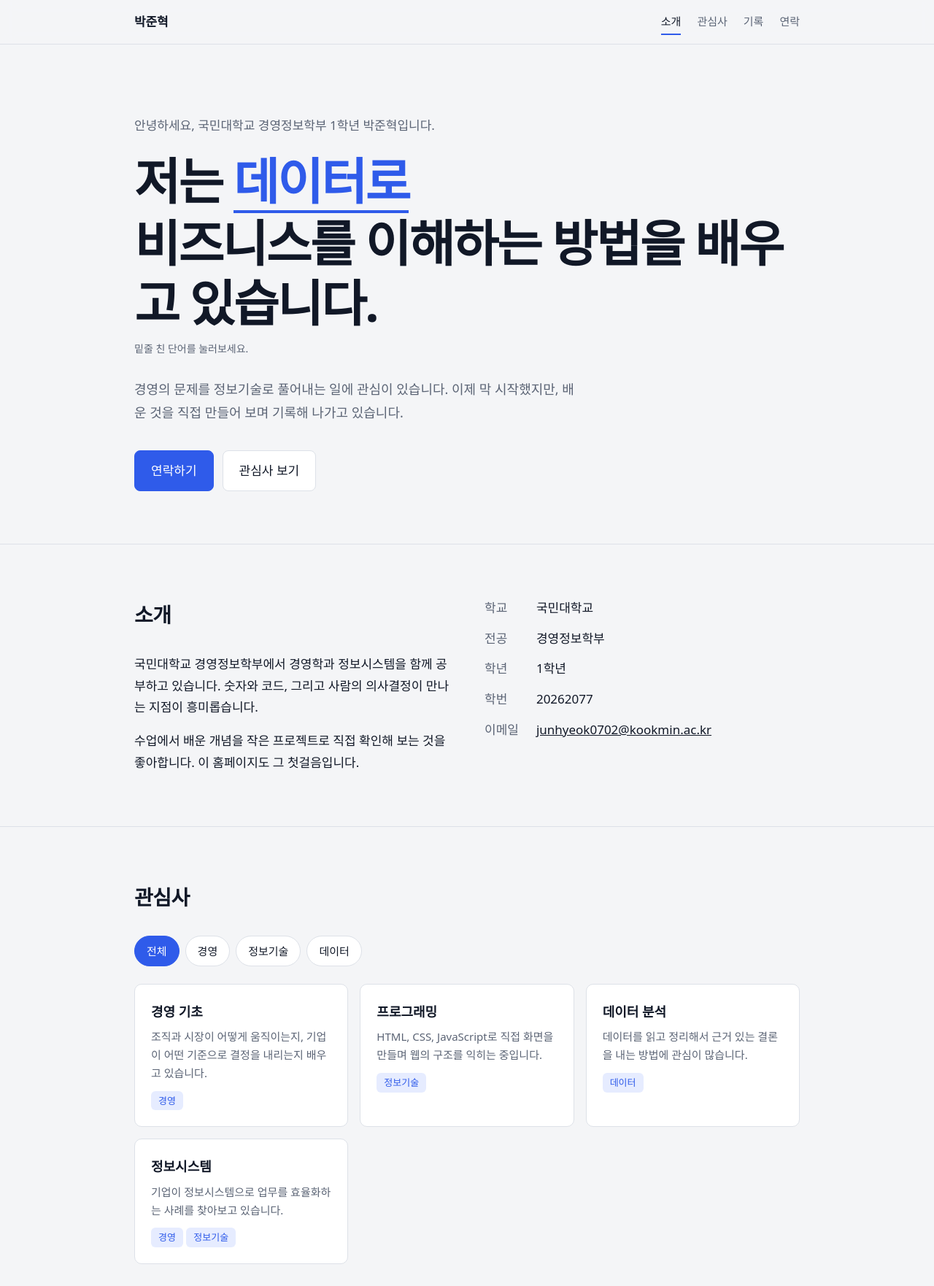
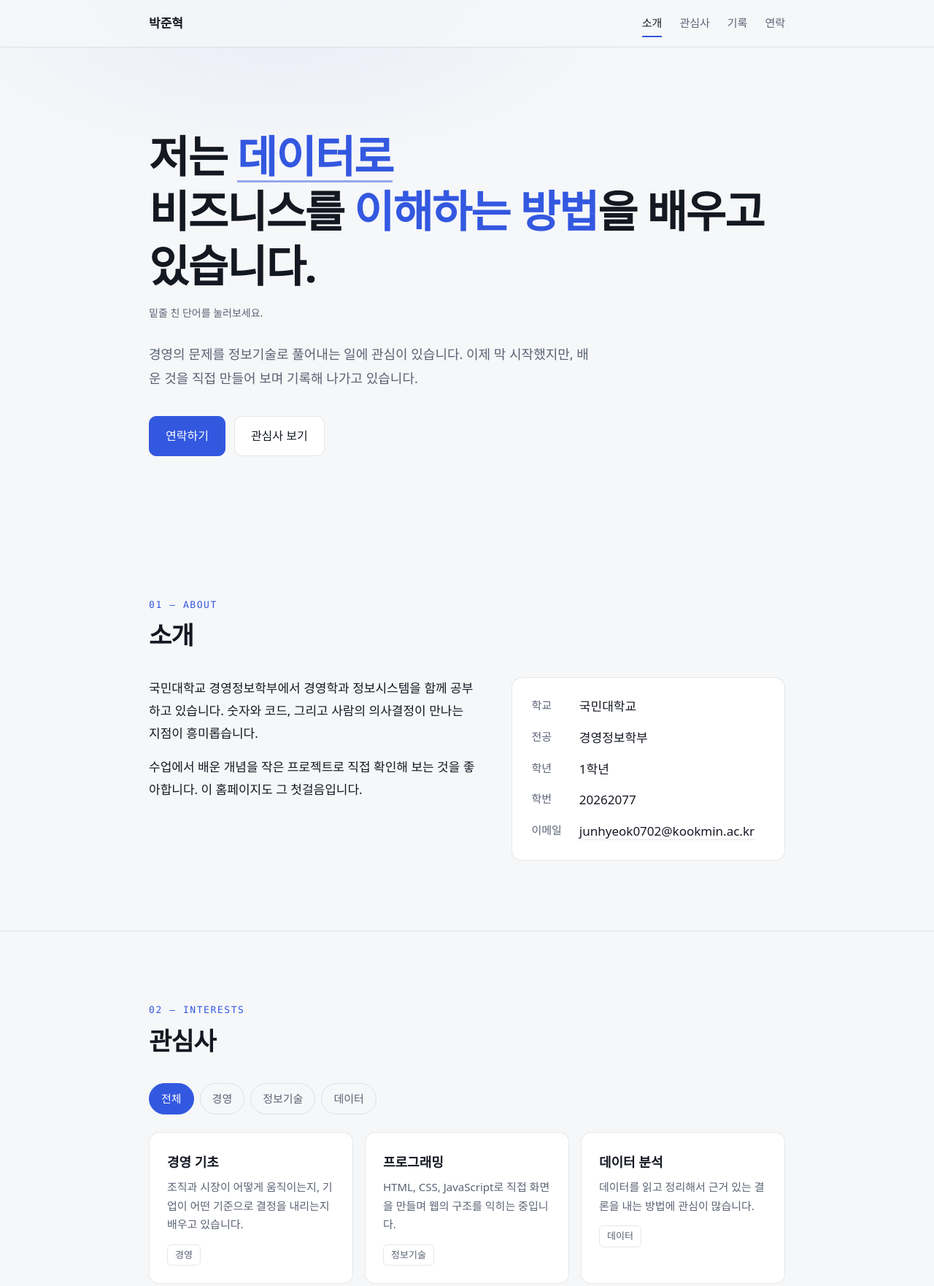
Before and after one commit to junhyeok0702/junhyeok0702.github.io, a plain HTML site: page index.html in a window 1280 px wide. Shown: the top 1762 px of the page at 73% size. Drawn offline with Linux system fonts and the light colour scheme; a web font is replaced by a local one.

Commit message:
Redesign homepage with light/dark themes
Cleaner layout, single blue accent, and automatic light/dark theme based on the system setting (prefers-color-scheme).

```diff
--- a/index.html
+++ b/index.html
@@ -7,87 +7,411 @@
 <meta name="description" content="국민대학교 경영정보학부 1학년 박준혁의 개인 홈페이지">
 <link rel="preconnect" href="https://fonts.googleapis.com">
 <link rel="preconnect" href="https://fonts.gstatic.com" crossorigin>
-<link href="https://fonts.googleapis.com/css2?family=IBM+Plex+Sans+KR:wght@300;400;500;700&display=swap" rel="stylesheet">
+<link href="https://fonts.googleapis.com/css2?family=IBM+Plex+Sans+KR:wght@300;400;500;600;700&display=swap" rel="stylesheet">
 <style>
-:root{
-  --bg:#f4f5f7; --surface:#ffffff; --ink:#111827; --muted:#5b6475;
-  --line:#dde1e8; --accent:#2f5bea; --accent-ink:#ffffff; --tint:#e6ecff;
+/* ===== 디자인 토큰 ===== */
+/* 기본값: 화이트 톤 */
+:root {
+  color-scheme: light dark;  /* 스크롤바·폼 요소도 테마에 맞춤 */
+  --bg: #f6f7f9;             /* 배경 */
+  --surface: #ffffff;        /* 카드/패널 */
+  --ink: #141821;            /* 본문 글자 */
+  --muted: #5a6273;          /* 보조 글자 */
+  --line: rgba(20, 24, 33, .1);
+  --accent: #3358e0;         /* 단일 액센트 (밝은 배경에서 대비가 충분한 블루) */
+  --accent-ink: #ffffff;     /* 액센트 위에 올라가는 글자 */
+  --glow: 7%;                /* 상단 빛 세기 */
+  --header-h: 64px;
+  --mono: ui-monospace, "SFMono-Regular", Menlo, Consolas, monospace;
 }
-@media (prefers-color-scheme:dark){
-  :root{--bg:#0f1420;--surface:#171e2d;--ink:#eef1f7;--muted:#9aa4b8;--line:#28324a;--accent:#7c9bff;--accent-ink:#0f1420;--tint:#1f2a4a}
+
+/* 사용자 기기가 다크 모드면 다크 톤으로 전환 */
+@media (prefers-color-scheme: dark) {
+  :root {
+    --bg: #0d1017;
+    --surface: #141823;
+    --ink: #eceff5;
+    --muted: #a3abbd;
+    --line: rgba(255, 255, 255, .08);
+    --accent: #8ba4ff;
+    --accent-ink: #0d1017;
+    --glow: 9%;
   }
-*{box-sizing:border-box;margin:0;padding:0}
-html{scroll-behavior:smooth;scroll-padding-top:72px}
-body{font-family:"IBM Plex Sans KR",system-ui,sans-serif;background:var(--bg);color:var(--ink);line-height:1.75;font-size:17px;-webkit-font-smoothing:antialiased}
-a{color:inherit}
-:focus-visible{outline:3px solid var(--accent);outline-offset:3px;border-radius:4px}
-.wrap{max-width:960px;margin:0 auto;padding:0 24px}
+}
 
-/* header */
-header{position:sticky;top:0;z-index:10;background:color-mix(in srgb,var(--bg) 88%,transparent);backdrop-filter:blur(10px);border-bottom:1px solid var(--line)}
-header .wrap{display:flex;justify-content:space-between;align-items:center;height:60px}
-.logo{font-weight:700;text-decoration:none;letter-spacing:-.01em}
-nav{display:flex;gap:22px}
-nav a{text-decoration:none;color:var(--muted);font-size:15px;padding:4px 0;border-bottom:2px solid transparent;transition:color .2s,border-color .2s}
-nav a:hover,nav a.on{color:var(--ink);border-color:var(--accent)}
+/* ===== 기본 ===== */
+* { box-sizing: border-box; margin: 0; padding: 0; }
 
-/* hero */
-.hero{padding:96px 0 72px}
-.hero p.hi{color:var(--muted);margin-bottom:20px}
-.hero h1{font-size:clamp(34px,6.4vw,68px);line-height:1.2;font-weight:700;letter-spacing:-.035em;max-width:14em}
-.swap{display:inline-block;color:var(--accent);min-width:2.6em;border-bottom:4px solid var(--accent);cursor:pointer;background:none;border-top:0;border-left:0;border-right:0;font:inherit;letter-spacing:inherit}
-.swap span{display:inline-block;animation:in .45s ease}
-@keyframes in{from{opacity:0;transform:translateY(.35em)}to{opacity:1;transform:none}}
-.hero .lead{margin-top:28px;max-width:34em;color:var(--muted);font-size:18px}
-.hint{margin-top:10px;font-size:14px;color:var(--muted)}
-.cta{display:flex;gap:12px;margin-top:36px;flex-wrap:wrap}
-.btn{display:inline-block;padding:12px 22px;border-radius:8px;text-decoration:none;font-weight:500;border:1px solid var(--line);background:var(--surface);cursor:pointer;font:inherit;font-weight:500;color:var(--ink);transition:transform .15s}
-.btn:hover{transform:translateY(-2px)}
-.btn.primary{background:var(--accent);color:var(--accent-ink);border-color:var(--accent)}
+html {
+  scroll-behavior: smooth;
+  scroll-padding-top: calc(var(--header-h) + 16px);
+}
 
-/* sections */
-section{padding:72px 0;border-top:1px solid var(--line)}
-h2{font-size:28px;letter-spacing:-.02em;margin-bottom:28px}
-.about{display:grid;grid-template-columns:1fr 1fr;gap:48px}
-.about p+p{margin-top:16px}
-dl{display:grid;grid-template-columns:auto 1fr;gap:12px 24px;align-content:start}
-dt{color:var(--muted)}
-dd{font-weight:500}
+body {
+  font-family: "IBM Plex Sans KR", system-ui, sans-serif;
+  font-size: 17px;
+  line-height: 1.8;
+  color: var(--ink);
+  background: var(--bg);
+  -webkit-font-smoothing: antialiased;
+}
 
-/* interests */
-.filters{display:flex;gap:8px;flex-wrap:wrap;margin-bottom:24px}
-.chip{padding:7px 16px;border-radius:999px;border:1px solid var(--line);background:var(--surface);color:var(--ink);font:inherit;font-size:15px;cursor:pointer;transition:background .2s}
-.chip[aria-pressed="true"]{background:var(--accent);color:var(--accent-ink);border-color:var(--accent)}
-.items{display:grid;grid-template-columns:repeat(auto-fit,minmax(260px,1fr));gap:16px}
-.item{background:var(--surface);border:1px solid var(--line);border-radius:10px;padding:22px}
-.item h3{font-size:18px;margin-bottom:6px}
-.item p{color:var(--muted);font-size:15px;line-height:1.65}
-.item .tag{display:inline-block;margin-top:12px;padding:2px 10px;background:var(--tint);color:var(--accent);border-radius:6px;font-size:13px}
-.item[hidden]{display:none}
+/* 상단에만 아주 옅은 빛 한 겹 (움직이지 않음) */
+body::before {
+  content: "";
+  position: absolute;
+  inset: 0 0 auto 0;
+  height: 560px;
+  z-index: -1;
+  pointer-events: none;
+  background: radial-gradient(55% 60% at 30% 0%, color-mix(in srgb, var(--accent) var(--glow), transparent), transparent 70%);
+}
 
-/* timeline */
-.tl{list-style:none;border-left:2px solid var(--line);margin-left:6px}
-.tl li{position:relative;padding:0 0 28px 28px}
-.tl li::before{content:"";position:absolute;left:-7px;top:9px;width:12px;height:12px;border-radius:50%;background:var(--bg);border:2px solid var(--accent)}
-.tl li.now::before{background:var(--accent)}
-.tl time{color:var(--muted);font-size:14px}
-.tl strong{display:block;font-size:18px}
-.tl span{color:var(--muted);font-size:15px}
+a { color: inherit; }
 
-/* contact */
-.contact{text-align:left}
-.mail{font-size:clamp(20px,4.4vw,38px);font-weight:700;letter-spacing:-.02em;word-break:break-all;text-decoration:none;border-bottom:3px solid var(--accent)}
-.contact p{color:var(--muted);margin-bottom:20px}
-#toast{margin-left:12px;color:var(--accent);font-size:15px;opacity:0;transition:opacity .2s}
-#toast.show{opacity:1}
-footer{padding:32px 0 48px;color:var(--muted);font-size:14px;border-top:1px solid var(--line)}
+:focus-visible {
+  outline: 2px solid var(--accent);
+  outline-offset: 4px;
+  border-radius: 6px;
+}
 
-@media(max-width:720px){
-  .about{grid-template-columns:1fr;gap:32px}
-  nav{gap:14px}
-  .hero{padding:64px 0 48px}
+.wrap {
+  max-width: 920px;
+  margin: 0 auto;
+  padding: 0 24px;
 }
-@media(prefers-reduced-motion:reduce){*{animation:none!important;transition:none!important;scroll-behavior:auto!important}}
+
+/* ===== 헤더 ===== */
+header {
+  position: sticky;
+  top: 0;
+  z-index: 20;
+  background: color-mix(in srgb, var(--bg) 80%, transparent);
+  backdrop-filter: blur(12px);
+  border-bottom: 1px solid var(--line);
+}
+
+header .wrap {
+  display: flex;
+  justify-content: space-between;
+  align-items: center;
+  height: var(--header-h);
+}
+
+.logo {
+  font-weight: 700;
+  font-size: 17px;
+  text-decoration: none;
+}
+
+nav { display: flex; gap: 24px; }
+
+nav a {
+  font-size: 15px;
+  color: var(--muted);
+  text-decoration: none;
+  padding: 4px 0;
+  border-bottom: 2px solid transparent;
+  transition: color .2s, border-color .2s;
+}
+
+nav a:hover,
+nav a.on {
+  color: var(--ink);
+  border-color: var(--accent);
+}
+
+/* ===== 히어로 ===== */
+.hero { padding: 112px 0 96px; }
+
+.hero h1 {
+  font-size: clamp(34px, 6vw, 60px);
+  line-height: 1.25;
+  font-weight: 700;
+  letter-spacing: -.03em;
+  max-width: 15em;
+}
+
+.hero h1 .point { color: var(--accent); }
+
+/* 눌러서 바뀌는 단어 */
+.swap {
+  display: inline-block;
+  font: inherit;
+  letter-spacing: inherit;
+  color: var(--accent);
+  background: none;
+  border: 0;
+  border-bottom: 3px solid color-mix(in srgb, var(--accent) 50%, transparent);
+  line-height: 1.1;
+  cursor: pointer;
+}
+
+.swap span {
+  display: inline-block;
+  animation: rise .4s ease;
+}
+
+@keyframes rise {
+  from { opacity: 0; transform: translateY(.3em); }
+  to   { opacity: 1; transform: none; }
+}
+
+.hint {
+  margin-top: 14px;
+  font-size: 14px;
+  color: var(--muted);
+}
+
+.lead {
+  margin-top: 28px;
+  max-width: 34em;
+  font-size: 18px;
+  color: var(--muted);
+}
+
+.cta {
+  display: flex;
+  flex-wrap: wrap;
+  gap: 12px;
+  margin-top: 36px;
+}
+
+/* ===== 버튼 ===== */
+.btn {
+  display: inline-flex;
+  align-items: center;
+  padding: 12px 22px;
+  font: inherit;
+  font-size: 16px;
+  font-weight: 500;
+  color: var(--ink);
+  text-decoration: none;
+  background: var(--surface);
+  border: 1px solid var(--line);
+  border-radius: 10px;
+  cursor: pointer;
+  transition: border-color .2s, background .2s;
+}
+
+.btn:hover { border-color: color-mix(in srgb, var(--accent) 50%, var(--line)); }
+
+.btn.primary {
+  color: var(--accent-ink);
+  background: var(--accent);
+  border-color: var(--accent);
+}
+
+/* 호버 시 액센트를 글자색 쪽으로 살짝 섞어 톤만 바꾼다 (두 테마 공통) */
+.btn.primary:hover { background: color-mix(in srgb, var(--accent) 88%, var(--ink)); }
+
+/* ===== 섹션 공통 ===== */
+section { padding: 96px 0; }
+section + section { border-top: 1px solid var(--line); }
+
+.head { margin-bottom: 36px; }
+
+/* 섹션 번호 라벨 */
+.kicker {
+  display: block;
+  margin-bottom: 8px;
+  font-family: var(--mono);
+  font-size: 13px;
+  letter-spacing: .12em;
+  color: var(--accent);
+}
+
+h2 {
+  font-size: clamp(26px, 3.6vw, 34px);
+  letter-spacing: -.02em;
+  line-height: 1.3;
+}
+
+/* ===== 소개 ===== */
+.about {
+  display: grid;
+  grid-template-columns: 1.2fr 1fr;
+  gap: 48px;
+  align-items: start;
+}
+
+.about p { max-width: 34em; }
+.about p + p { margin-top: 16px; }
+
+.panel {
+  padding: 24px 26px;
+  background: var(--surface);
+  border: 1px solid var(--line);
+  border-radius: 14px;
+}
+
+dl {
+  display: grid;
+  grid-template-columns: auto 1fr;
+  gap: 12px 24px;
+}
+
+dt { font-size: 15px; color: var(--muted); }
+dd { font-weight: 500; word-break: break-all; }
+dd a { text-decoration: none; border-bottom: 1px solid var(--line); }
+dd a:hover { border-color: var(--accent); }
+
+/* ===== 관심사 ===== */
+.filters {
+  display: flex;
+  flex-wrap: wrap;
+  gap: 8px;
+  margin-bottom: 24px;
+}
+
+.chip {
+  padding: 7px 16px;
+  font: inherit;
+  font-size: 15px;
+  color: var(--muted);
+  background: transparent;
+  border: 1px solid var(--line);
+  border-radius: 999px;
+  cursor: pointer;
+  transition: color .2s, border-color .2s, background .2s;
+}
+
+.chip:hover { color: var(--ink); }
+
+.chip[aria-pressed="true"] {
+  color: var(--accent-ink);
+  background: var(--accent);
+  border-color: var(--accent);
+  font-weight: 500;
+}
+
+.items {
+  display: grid;
+  grid-template-columns: repeat(auto-fit, minmax(260px, 1fr));
+  gap: 16px;
+}
+
+.card {
+  padding: 24px;
+  background: var(--surface);
+  border: 1px solid var(--line);
+  border-radius: 14px;
+  transition: border-color .2s, transform .2s;
+}
+
+.card:hover {
+  border-color: color-mix(in srgb, var(--accent) 40%, var(--line));
+  transform: translateY(-2px);
+}
+
+.card[hidden] { display: none; }
+.card h3 { font-size: 18px; margin-bottom: 6px; }
+.card p { font-size: 15px; line-height: 1.7; color: var(--muted); }
+
+.tag {
+  display: inline-block;
+  margin: 14px 6px 0 0;
+  padding: 2px 10px;
+  font-size: 13px;
+  color: var(--muted);
+  border: 1px solid var(--line);
+  border-radius: 6px;
+}
+
+/* ===== 기록 (타임라인) ===== */
+.tl {
+  list-style: none;
+  margin-left: 6px;
+  border-left: 2px solid var(--line);
+}
+
+.tl li {
+  position: relative;
+  padding: 0 0 32px 28px;
+}
+
+.tl li:last-child { padding-bottom: 0; }
+
+.tl li::before {
+  content: "";
+  position: absolute;
+  left: -7px;
+  top: 9px;
+  width: 12px;
+  height: 12px;
+  border-radius: 50%;
+  background: var(--bg);
+  border: 2px solid var(--accent);
+}
+
+.tl li.now::before { background: var(--accent); }
+
+.tl time {
+  font-family: var(--mono);
+  font-size: 13px;
+  color: var(--muted);
+}
+
+.tl strong { display: block; font-size: 18px; }
+.tl span { font-size: 15px; color: var(--muted); }
+
+/* ===== 연락 ===== */
+.contact p {
+  margin-bottom: 20px;
+  color: var(--muted);
+}
+
+.mail {
+  font-size: clamp(20px, 4vw, 32px);
+  font-weight: 700;
+  letter-spacing: -.02em;
+  word-break: break-all;
+  text-decoration: none;
+  border-bottom: 2px solid color-mix(in srgb, var(--accent) 55%, transparent);
+}
+
+.mail:hover { border-color: var(--accent); }
+
+#toast {
+  margin-left: 12px;
+  font-size: 15px;
+  color: var(--accent);
+  opacity: 0;
+  transition: opacity .2s;
+}
+
+#toast.show { opacity: 1; }
+
+/* ===== 푸터 ===== */
+footer {
+  padding: 32px 0 48px;
+  font-size: 14px;
+  color: var(--muted);
+  border-top: 1px solid var(--line);
+}
+
+/* ===== 스크롤 진입 (짧고 가볍게) ===== */
+.reveal {
+  opacity: 0;
+  transform: translateY(12px);
+  transition: opacity .5s ease, transform .5s ease;
+}
+
+.reveal.in { opacity: 1; transform: none; }
+
+/* ===== 반응형 ===== */
+@media (max-width: 760px) {
+  .about { grid-template-columns: 1fr; gap: 28px; }
+  nav { gap: 16px; }
+  .hero { padding: 72px 0 64px; }
+  section { padding: 72px 0; }
+}
+
+/* 모션을 줄이고 싶은 사용자 배려 */
+@media (prefers-reduced-motion: reduce) {
+  * { animation: none !important; transition: none !important; scroll-behavior: auto !important; }
+  .reveal { opacity: 1; transform: none; }
+}
 </style>
 </head>
 <body>
@@ -107,8 +431,7 @@ footer{padding:32px 0 48px;color:var(--muted);font-size:14px;border-top:1px soli
 <main id="top">
   <div class="wrap">
     <div class="hero">
-      <p class="hi">안녕하세요, 국민대학교 경영정보학부 1학년 박준혁입니다.</p>
-      <h1>저는 <button class="swap" id="swap" aria-live="polite" title="눌러서 바꿔보세요"><span>데이터로</span></button><br>비즈니스를 이해하는 방법을 배우고 있습니다.</h1>
+      <h1>저는 <button class="swap" id="swap" aria-live="polite" title="눌러서 바꿔보세요"><span>데이터로</span></button><br>비즈니스를 <span class="point">이해하는 방법</span>을 배우고 있습니다.</h1>
       <p class="hint">밑줄 친 단어를 눌러보세요.</p>
       <p class="lead">경영의 문제를 정보기술로 풀어내는 일에 관심이 있습니다. 이제 막 시작했지만, 배운 것을 직접 만들어 보며 기록해 나가고 있습니다.</p>
       <div class="cta">
@@ -118,14 +441,19 @@ footer{padding:32px 0 48px;color:var(--muted);font-size:14px;border-top:1px soli
     </div>
   </div>
 
+  <!-- 01 소개 -->
   <section id="about">
-    <div class="wrap about">
+    <div class="wrap reveal">
+      <div class="head">
+        <span class="kicker">01 — ABOUT</span>
+        <h2>소개</h2>
+      </div>
+      <div class="about">
         <div>
-        <h2>소개</h2>
           <p>국민대학교 경영정보학부에서 경영학과 정보시스템을 함께 공부하고 있습니다. 숫자와 코드, 그리고 사람의 의사결정이 만나는 지점이 흥미롭습니다.</p>
           <p>수업에서 배운 개념을 작은 프로젝트로 직접 확인해 보는 것을 좋아합니다. 이 홈페이지도 그 첫걸음입니다.</p>
         </div>
-      <dl>
+        <dl class="panel">
           <dt>학교</dt><dd>국민대학교</dd>
           <dt>전공</dt><dd>경영정보학부</dd>
           <dt>학년</dt><dd>1학년</dd>
@@ -133,11 +461,16 @@ footer{padding:32px 0 48px;color:var(--muted);font-size:14px;border-top:1px soli
           <dt>이메일</dt><dd><a href="mailto:junhyeok0702@kookmin.ac.kr">junhyeok0702@kookmin.ac.kr</a></dd>
         </dl>
       </div>
+    </div>
   </section>
 
+  <!-- 02 관심사 -->
   <section id="interests">
-    <div class="wrap">
+    <div class="wrap reveal">
+      <div class="head">
+        <span class="kicker">02 — INTERESTS</span>
         <h2>관심사</h2>
+      </div>
       <div class="filters" role="group" aria-label="분야 필터">
         <button class="chip" data-f="all" aria-pressed="true">전체</button>
         <button class="chip" data-f="biz" aria-pressed="false">경영</button>
@@ -145,39 +478,64 @@ footer{padding:32px 0 48px;color:var(--muted);font-size:14px;border-top:1px soli
         <button class="chip" data-f="data" aria-pressed="false">데이터</button>
       </div>
       <div class="items">
-        <article class="item" data-c="biz"><h3>경영 기초</h3><p>조직과 시장이 어떻게 움직이는지, 기업이 어떤 기준으로 결정을 내리는지 배우고 있습니다.</p><span class="tag">경영</span></article>
-        <article class="item" data-c="it"><h3>프로그래밍</h3><p>HTML, CSS, JavaScript로 직접 화면을 만들며 웹의 구조를 익히는 중입니다.</p><span class="tag">정보기술</span></article>
-        <article class="item" data-c="data"><h3>데이터 분석</h3><p>데이터를 읽고 정리해서 근거 있는 결론을 내는 방법에 관심이 많습니다.</p><span class="tag">데이터</span></article>
-        <article class="item" data-c="it biz"><h3>정보시스템</h3><p>기업이 정보시스템으로 업무를 효율화하는 사례를 찾아보고 있습니다.</p><span class="tag">경영</span> <span class="tag">정보기술</span></article>
+        <article class="card" data-c="biz">
+          <h3>경영 기초</h3>
+          <p>조직과 시장이 어떻게 움직이는지, 기업이 어떤 기준으로 결정을 내리는지 배우고 있습니다.</p>
+          <span class="tag">경영</span>
+        </article>
+        <article class="card" data-c="it">
+          <h3>프로그래밍</h3>
+          <p>HTML, CSS, JavaScript로 직접 화면을 만들며 웹의 구조를 익히는 중입니다.</p>
+          <span class="tag">정보기술</span>
+        </article>
+        <article class="card" data-c="data">
+          <h3>데이터 분석</h3>
+          <p>데이터를 읽고 정리해서 근거 있는 결론을 내는 방법에 관심이 많습니다.</p>
+          <span class="tag">데이터</span>
+        </article>
+        <article class="card" data-c="it biz">
+          <h3>정보시스템</h3>
+          <p>기업이 정보시스템으로 업무를 효율화하는 사례를 찾아보고 있습니다.</p>
+          <span class="tag">정보기술</span><span class="tag">경영</span>
+        </article>
       </div>
     </div>
   </section>
 
+  <!-- 03 기록 -->
   <section id="timeline">
-    <div class="wrap">
+    <div class="wrap reveal">
+      <div class="head">
+        <span class="kicker">03 — TIMELINE</span>
         <h2>기록</h2>
+      </div>
       <ol class="tl">
-        <li class="now"><time>현재</time><strong>국민대학교 경영정보학부 1학년</strong><span>전공 기초를 쌓고 있습니다.</span></li>
-        <li class="now"><time>지금</time><strong>개인 홈페이지 제작</strong><span>HTML, CSS, JavaScript로 직접 만들었습니다.</span></li>
+        <li class="now"><time>2026 —</time><strong>국민대학교 경영정보학부 1학년</strong><span>전공 기초를 쌓고 있습니다.</span></li>
+        <li><time>2026</time><strong>개인 홈페이지 제작</strong><span>HTML, CSS, JavaScript로 직접 만들었습니다.</span></li>
         <li><time>다음 목표</time><strong>첫 번째 프로젝트 올리기</strong><span>배운 내용을 작은 결과물로 정리해 이곳에 추가할 예정입니다.</span></li>
       </ol>
     </div>
   </section>
 
+  <!-- 04 연락 -->
   <section id="contact">
-    <div class="wrap contact">
+    <div class="wrap contact reveal">
+      <div class="head">
+        <span class="kicker">04 — CONTACT</span>
         <h2>연락</h2>
+      </div>
       <p>질문이나 제안이 있다면 편하게 메일을 보내주세요.</p>
       <a class="mail" href="mailto:junhyeok0702@kookmin.ac.kr">junhyeok0702@kookmin.ac.kr</a>
       <div class="cta">
-        <button class="btn" id="copy">이메일 주소 복사</button><span id="toast" role="status"></span>
+        <button class="btn" id="copy">이메일 주소 복사</button>
+        <span id="toast" role="status"></span>
       </div>
     </div>
   </section>
 </main>
 
 <footer>
-  <div class="wrap">© <span id="y"></span> 박준혁. 국민대학교 경영정보학부.</div>
+  <div class="wrap">© <span id="y"></span> 박준혁 · 국민대학교 경영정보학부</div>
 </footer>
 
 <script>
@@ -185,7 +543,7 @@ footer{padding:32px 0 48px;color:var(--muted);font-size:14px;border-top:1px soli
 document.getElementById('y').textContent = new Date().getFullYear();
 
 // 히어로 단어 전환
-const words = ['데이터로','코드로','시스템으로','경영으로'];
+const words = ['데이터로', '코드로', '시스템으로', '경영으로'];
 let wi = 0;
 const swap = document.getElementById('swap');
 swap.addEventListener('click', () => {
@@ -195,19 +553,18 @@ swap.addEventListener('click', () => {
 
 // 관심사 필터
 const chips = document.querySelectorAll('.chip');
-const items = document.querySelectorAll('.item');
+const cards = document.querySelectorAll('.card');
 chips.forEach(chip => chip.addEventListener('click', () => {
   chips.forEach(c => c.setAttribute('aria-pressed', c === chip));
   const f = chip.dataset.f;
-  items.forEach(it => { it.hidden = !(f === 'all' || it.dataset.c.split(' ').includes(f)); });
+  cards.forEach(c => { c.hidden = !(f === 'all' || c.dataset.c.split(' ').includes(f)); });
 }));
 
 // 이메일 복사
 const toast = document.getElementById('toast');
 document.getElementById('copy').addEventListener('click', async () => {
-  const mail = 'junhyeok0702@kookmin.ac.kr';
   try {
-    await navigator.clipboard.writeText(mail);
+    await navigator.clipboard.writeText('junhyeok0702@kookmin.ac.kr');
     toast.textContent = '복사했습니다.';
   } catch (e) {
     toast.textContent = '복사하지 못했습니다. 직접 선택해 주세요.';
@@ -218,12 +575,18 @@ document.getElementById('copy').addEventListener('click', async () => {
 
 // 현재 섹션 메뉴 강조
 const links = document.querySelectorAll('nav a');
-const obs = new IntersectionObserver(es => {
+const navObs = new IntersectionObserver(es => {
   es.forEach(e => {
     if (e.isIntersecting) links.forEach(a => a.classList.toggle('on', a.getAttribute('href') === '#' + e.target.id));
   });
 }, { rootMargin: '-45% 0px -50% 0px' });
-document.querySelectorAll('section').forEach(s => obs.observe(s));
+document.querySelectorAll('section[id]').forEach(s => navObs.observe(s));
+
+// 스크롤 진입: 한 번 보이면 표시하고 관찰 해제
+const revObs = new IntersectionObserver((es, o) => {
+  es.forEach(e => { if (e.isIntersecting) { e.target.classList.add('in'); o.unobserve(e.target); } });
+}, { rootMargin: '0px 0px -10% 0px' });
+document.querySelectorAll('.reveal').forEach(el => revObs.observe(el));
 </script>
 </body>
 </html>
```
Lines whose indentation alone changed are shown as unchanged.
